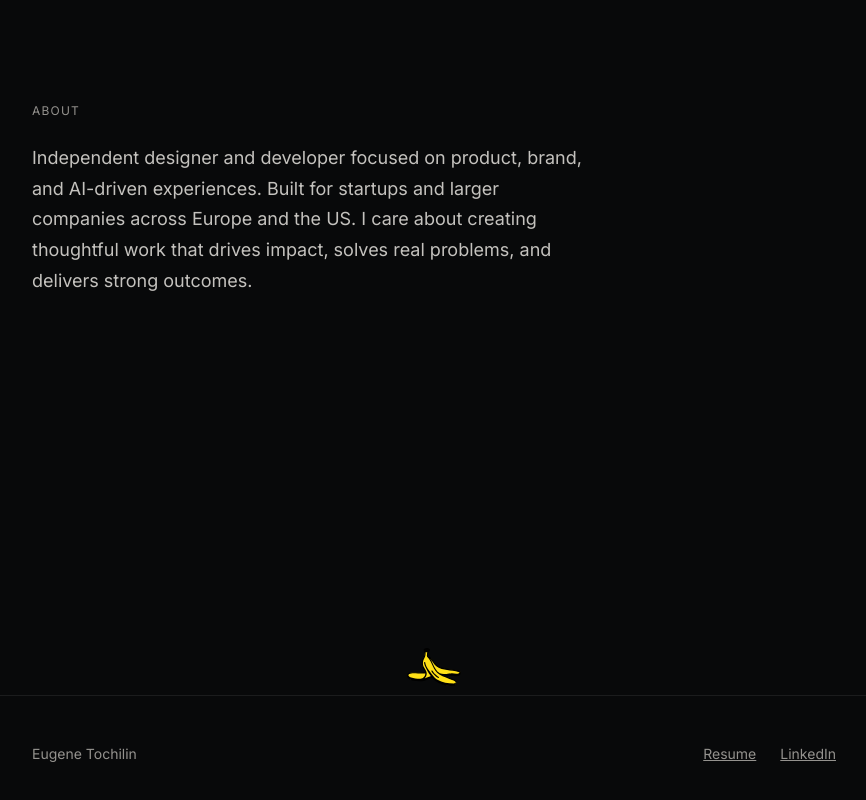
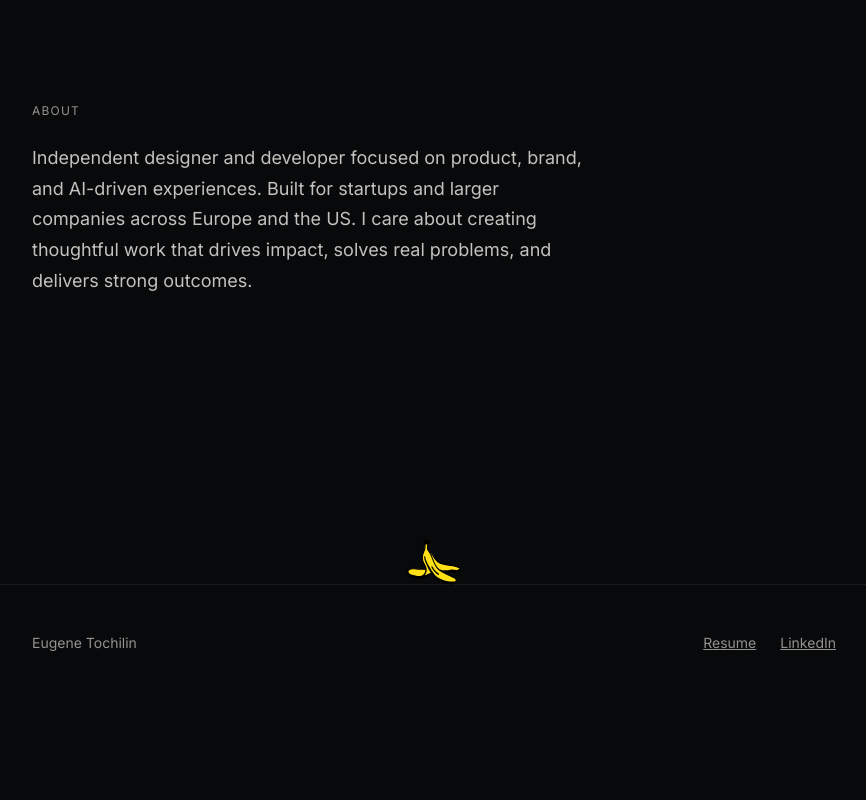
Before and after one commit to Tocilin/folio, a Next.js app: page / in a window 1280 px wide. Shown: the part 1237-2037 px from the top of the page, without its empty margins (206-1072 px from the left). After the commit the page ends 1938 px from the top, so only its background shows below. Built offline with nearby package versions, Linux system fonts and the light colour scheme.

Commit message:
fix: anchor banana inside footer via bottom:100%, crop banana SVG viewBox

```diff
--- a/app/components/BananaPeek.tsx
+++ b/app/components/BananaPeek.tsx
@@ -2,18 +2,11 @@
 
 import { useState } from "react";
 
-const BW = 56;  // banana width & height (square)
-const DW = 56;  // dude width
-const DH = 34;  // dude height (preserves 52.6 : 31.96 ratio)
-
-// Container shows banana + dude stacked.
-// At rest: assembly shifted down by DH so banana sits at container bottom (footer line)
-//          and dude is fully below the container (hidden).
-// On peek: assembly at translateY(0), both visible, banana on top.
-const SHIFT = 21;                    // banana sits 21px lower in both states
-const CONTAINER_H = BW + DH + SHIFT; // 111px — extra room for the shift
-const REST_OFFSET = DH + SHIFT;      // dude hidden below, banana 21px lower at rest
-const PEEK_OFFSET = SHIFT;           // banana 21px lower when peeking
+const BW = 56;            // banana width & height
+const DW = 56;            // dude width
+const DH = 34;            // dude height
+const CONTAINER_H = BW + DH; // 90px — banana on top, dude below
+const REST_OFFSET = DH;   // 34px — at rest, banana bottom = container bottom = footer border
 
 export function BananaPeek() {
   const [peeking, setPeeking] = useState(false);
@@ -25,10 +18,21 @@ export function BananaPeek() {
   }
 
   return (
-    <div className="relative z-10 flex justify-center">
+    /*
+     * Positioned absolutely inside the footer, bottom: 100% anchors the
+     * container's bottom edge to the footer's top border line.
+     * This keeps the banana in the footer's stacking context — no sibling
+     * z-index fight — and overflow-hidden hides the dude below the border.
+     */
     <div
-        className="relative overflow-hidden cursor-pointer select-none"
-        style={{ width: BW, height: CONTAINER_H }}
+      className="absolute overflow-hidden cursor-pointer select-none z-10"
+      style={{
+        bottom: "100%",
+        left: "50%",
+        transform: "translateX(-50%)",
+        width: BW,
+        height: CONTAINER_H,
+      }}
       onClick={handleClick}
       role="button"
       aria-label="Click the banana"
@@ -38,13 +42,13 @@ export function BananaPeek() {
           position: "absolute",
           top: 0,
           width: BW,
-            transform: peeking ? `translateY(${PEEK_OFFSET}px)` : `translateY(${REST_OFFSET}px)`,
+          transform: peeking ? "translateY(0)" : `translateY(${REST_OFFSET}px)`,
           transition: peeking
             ? "transform 0.4s cubic-bezier(0.34, 1.56, 0.64, 1)"
             : "transform 0.35s ease-in",
         }}
       >
-          {/* Banana — on top of dude's head */}
+        {/* Banana */}
         {/* eslint-disable-next-line @next/next/no-img-element */}
         <img src="/images/banana.svg" alt="" style={{ display: "block", width: BW, height: BW }} />
 
@@ -62,6 +66,5 @@ export function BananaPeek() {
         </svg>
       </div>
     </div>
-    </div>
   );
 }
--- a/app/page.tsx
+++ b/app/page.tsx
@@ -77,10 +77,9 @@ export default function Home() {
 
       </main>
 
-      <BananaPeek />
-
       {/* Footer */}
-      <footer className="border-t border-stroke px-6 md:px-12 py-12 max-w-[900px] mx-auto w-full flex flex-col md:flex-row items-start md:items-center justify-between gap-4">
+      <footer className="relative border-t border-stroke px-6 md:px-12 py-12 max-w-[900px] mx-auto w-full flex flex-col md:flex-row items-start md:items-center justify-between gap-4">
+        <BananaPeek />
         <span className="text-sm text-fg-tertiary">Eugene Tochilin</span>
         <div className="flex items-center gap-6 text-sm text-fg-tertiary">
           <a href="/Eugene_Tochilin_Resume.pdf" target="_blank" rel="noopener noreferrer" className="underline hover:text-fg-primary transition-colors">Resume</a>
```
Also changed, not shown: .claude/settings.local.json, public/images/banana.svg. Lines whose indentation alone changed are shown as unchanged.
